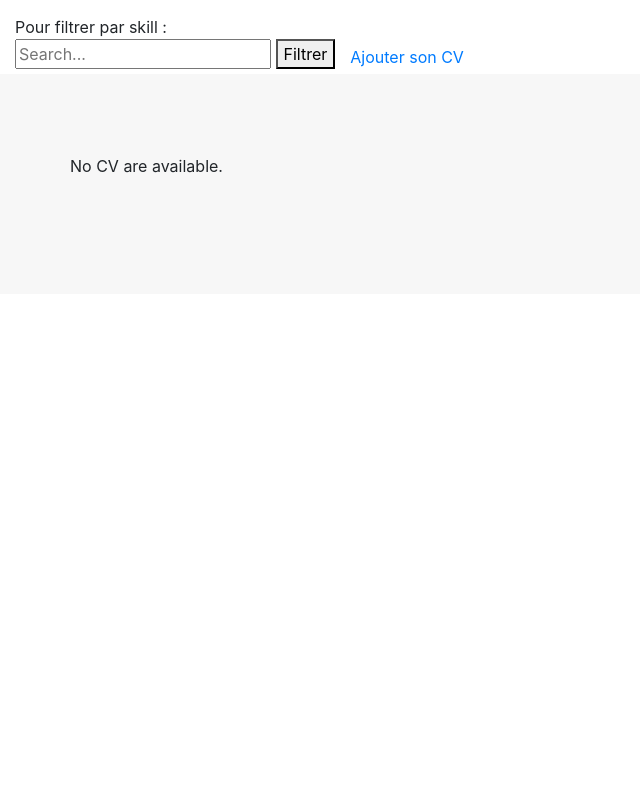
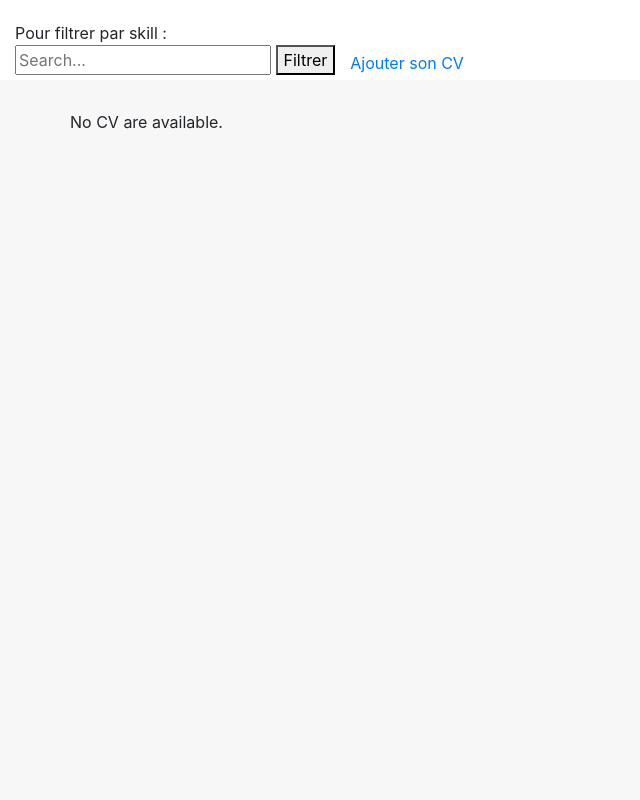
Before and after one commit to Gacara/IIM-A4-Django, a Django app: page / in a window 1280 px wide. Shown: the whole page, without its empty margins (0-640 px from the left). Run offline with Django 3.2, Linux system fonts and the light colour scheme; data that the repository does not hold is empty; some libraries are stand-ins or nearby versions.

Commit message:
fix height

```diff
--- a/polls/static/polls/style.css
+++ b/polls/static/polls/style.css
@@ -4,6 +4,7 @@
     padding: 15px 0 5px 15px;
     display: flex;
     align-items: flex-end;
+    min-height: 10vh;
 }
 
 #add{
@@ -15,8 +16,9 @@
     background: #F7F7F7;
   }
   #cards_landscape_wrap-2 .container{
-    padding-top: 80px;
-    padding-bottom: 100px;
+    padding-top: 30px;
+    padding-bottom: 50px;
+    min-height: 90vh;
   }
   #cards_landscape_wrap-2 a{
     text-decoration: none;
```
